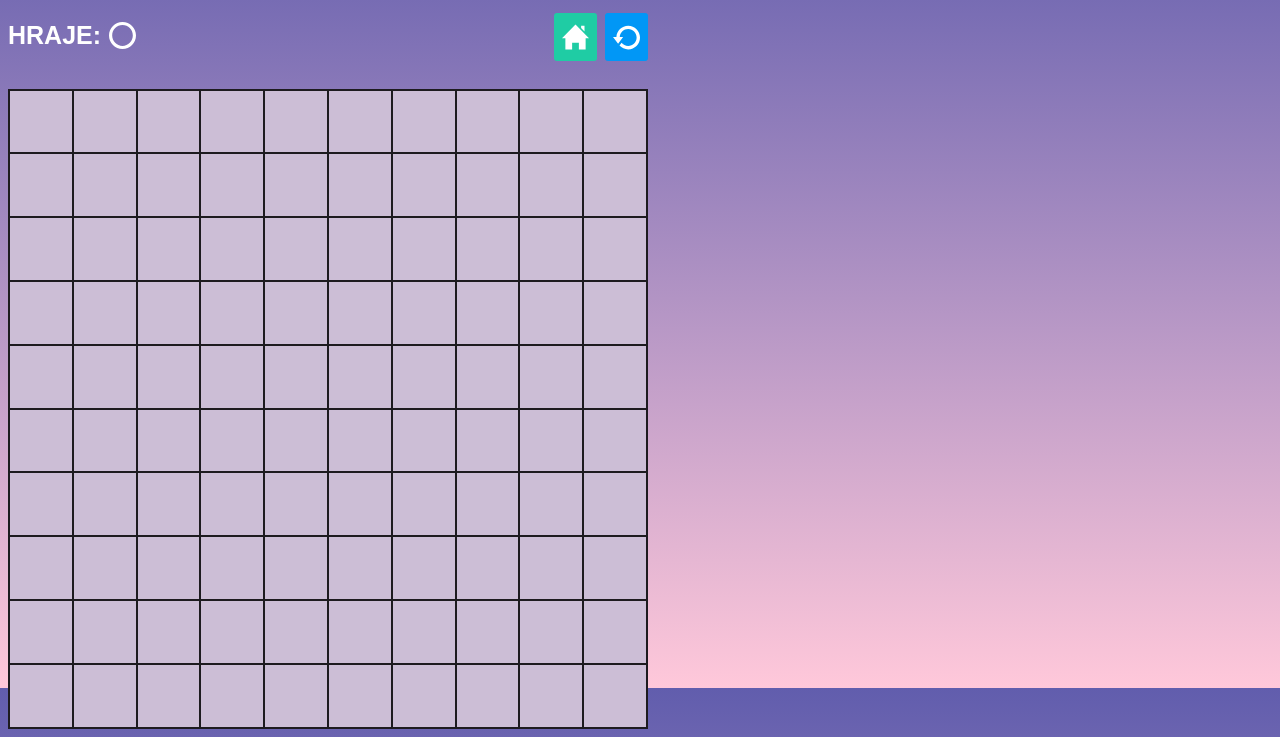
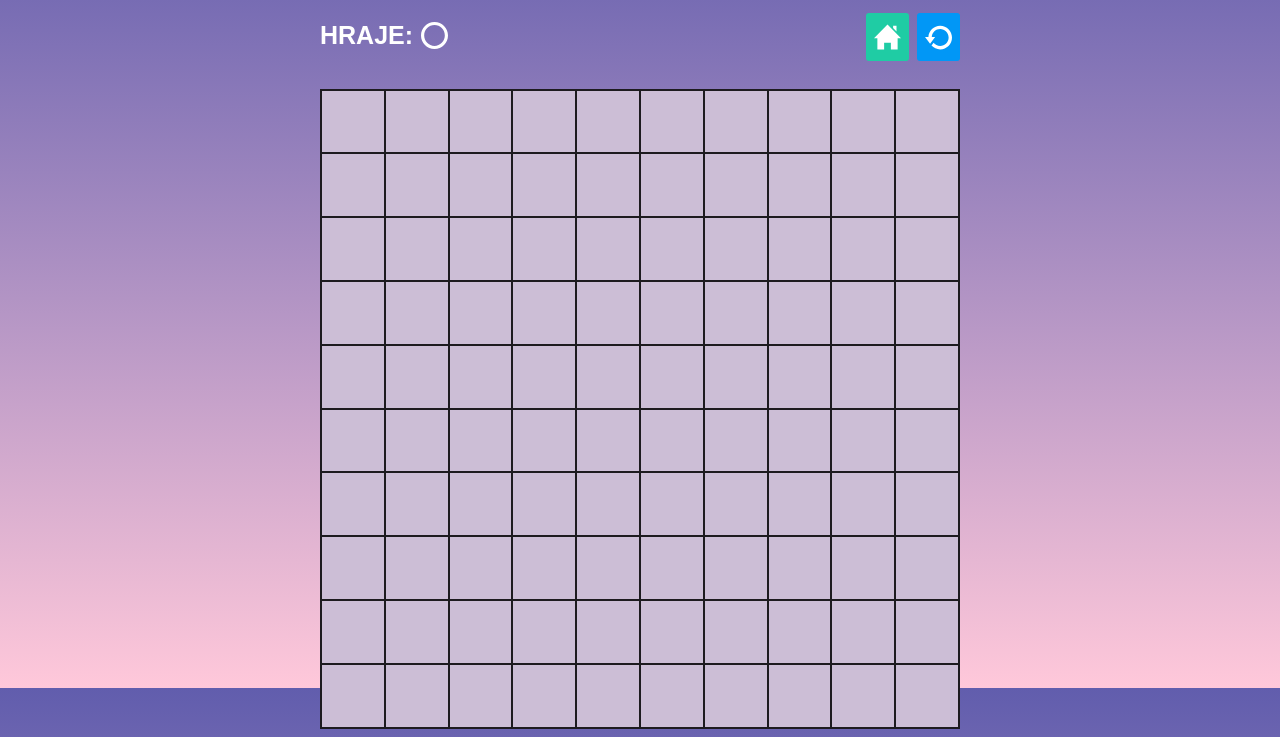
Before and after one commit to kristynyje/piskvorky, a plain HTML site: page hra.html in a window 1280 px wide. Shown: the part 112-849 px from the top of the page. Drawn offline with Linux system fonts and the light colour scheme.

Commit message:
small adjustments

```diff
--- a/hra.html
+++ b/hra.html
@@ -13,7 +13,7 @@
     <link rel="stylesheet" href="style.css" />
     <title>Hra</title>
   </head>
-  <body>
+  <body class="card__body__game">
     <main class="card__game">
       <h1 class="game__header">Piškvorky</h1>
       <div class="game__panel">
--- a/style.css
+++ b/style.css
@@ -167,8 +167,11 @@ li {
   color: #ffffff;
   font-family: 'OpenSans', sans-serif;
   max-width: 80vmin;
+}
+.card__body__game {
   display: flex;
   flex-direction: column;
+  align-items: center;
 }
 
 .circle__game {
@@ -216,6 +219,7 @@ li {
   cursor: pointer;
   background-color: rgb(204, 190, 214);
   border: 1.5px solid rgb(29, 27, 31);
+  line-height: 0;
 }
 
 .game__grid button:hover {
```
